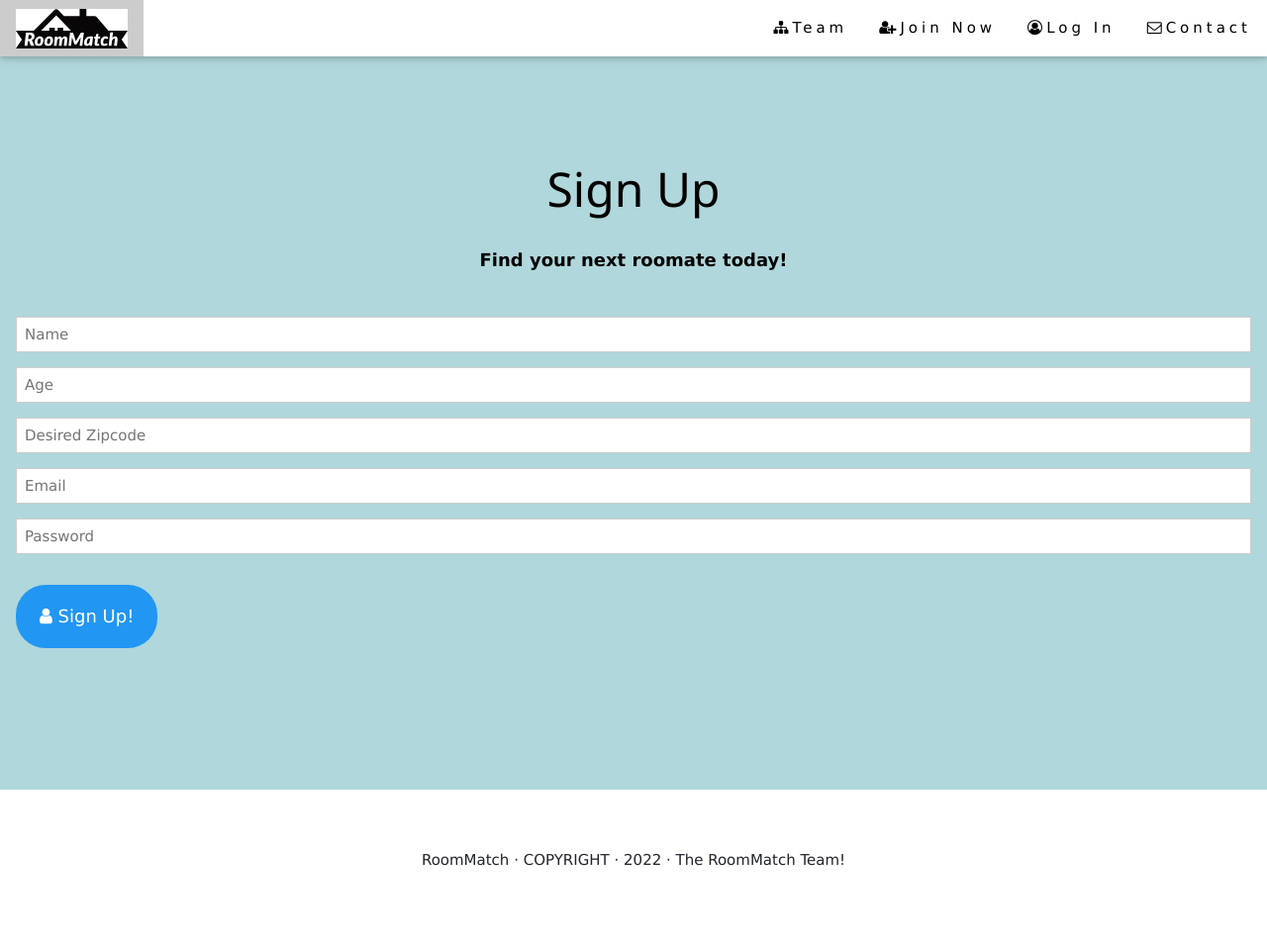
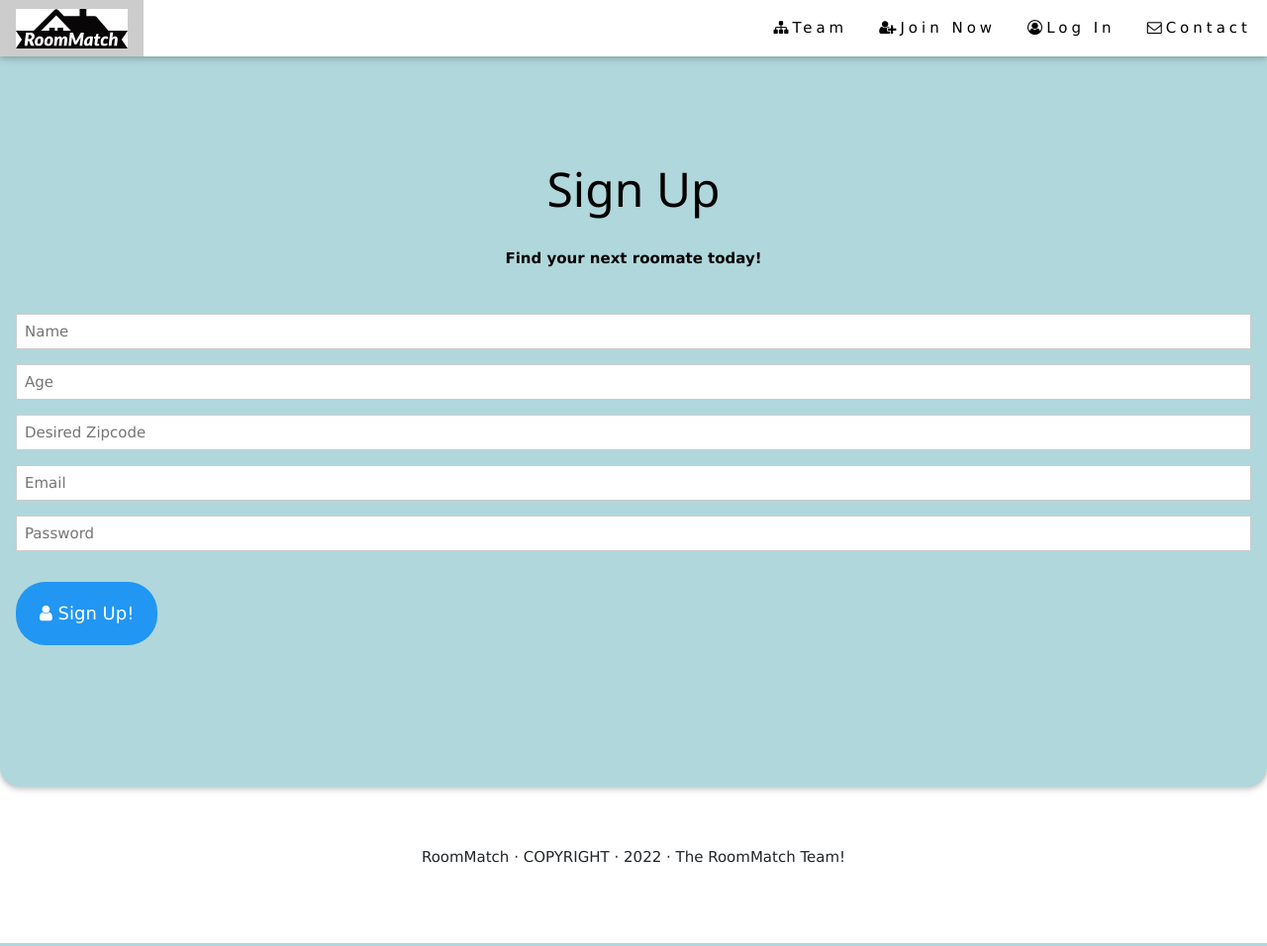
Before and after one commit to Hanzalar/cs-1520, a Flask app: page /JoinNow in a window 1280 px wide. Shown: the whole page at 99% size. Run offline with Flask 2, Linux system fonts and the light colour scheme; some libraries are stand-ins or nearby versions.

Commit message:
roomate tinder backend

```diff
--- a/main.py
+++ b/main.py
@@ -182,6 +182,18 @@ def show_profiles():
         return render_template('profiles.html', title="Profiles", users=users, nav=NAVBAR_AUTH)
     else:
         return login()
+@app.route('/profiles')
+@app.route('/roomateTinder.html')
+@app.route('/profile')
+@app.route('/profile.html')
+def roomateTinder():
+    if get_user():
+        query = datastore.Client().query(kind = 'user')
+        query.add_filter("locationzip", "=", 15213)
+        users = list(query.fetch())
+        return render_template('profiles.html', title="Profiles", users=users, nav=NAVBAR_AUTH)
+    else:
+        return login()
 
 @app.route('/profile/<id>')
 def show_profile(id):
--- a/templates/JoinNow.html
+++ b/templates/JoinNow.html
@@ -1,10 +1,10 @@
 {% extends '_base.html' %}
 {% block content %}
 
-        <div class="w3-container w3-light-blue" style="padding:128px 16px" >
+        <div class="w3-container w3-light-blue w3-card-2" style="padding:128px 16px; border-radius: 20px;" >
                 <strong>
                 <h3 class="w3-center w3 w3-xxxlarge" id="signup" style="padding:28px 16px">Sign Up</h3>
-                <p class="w3-center w3-large w3-text-burntornage">Find your next roomate today!</p></strong>
+                <p class="w3-center ">Find your next roomate today!</p></strong>
                 <div style="margin-top:48px">
                     <form method="post" action="/signup">
                     <p data-aos="slide-up" data-aos-delay="200"><input class="w3-input w3-border " type="text" placeholder="Name" required name="name"></p>
```
